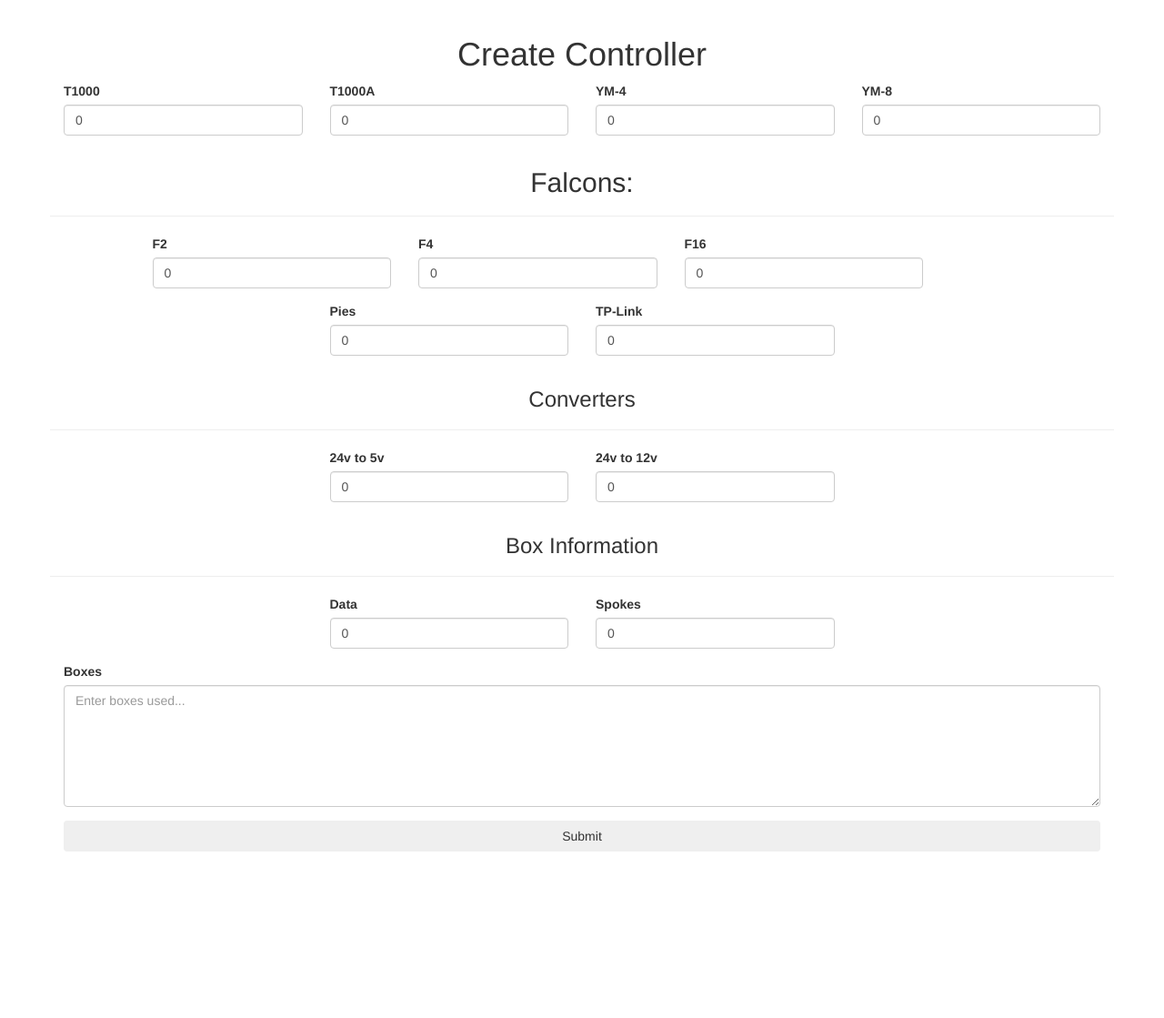
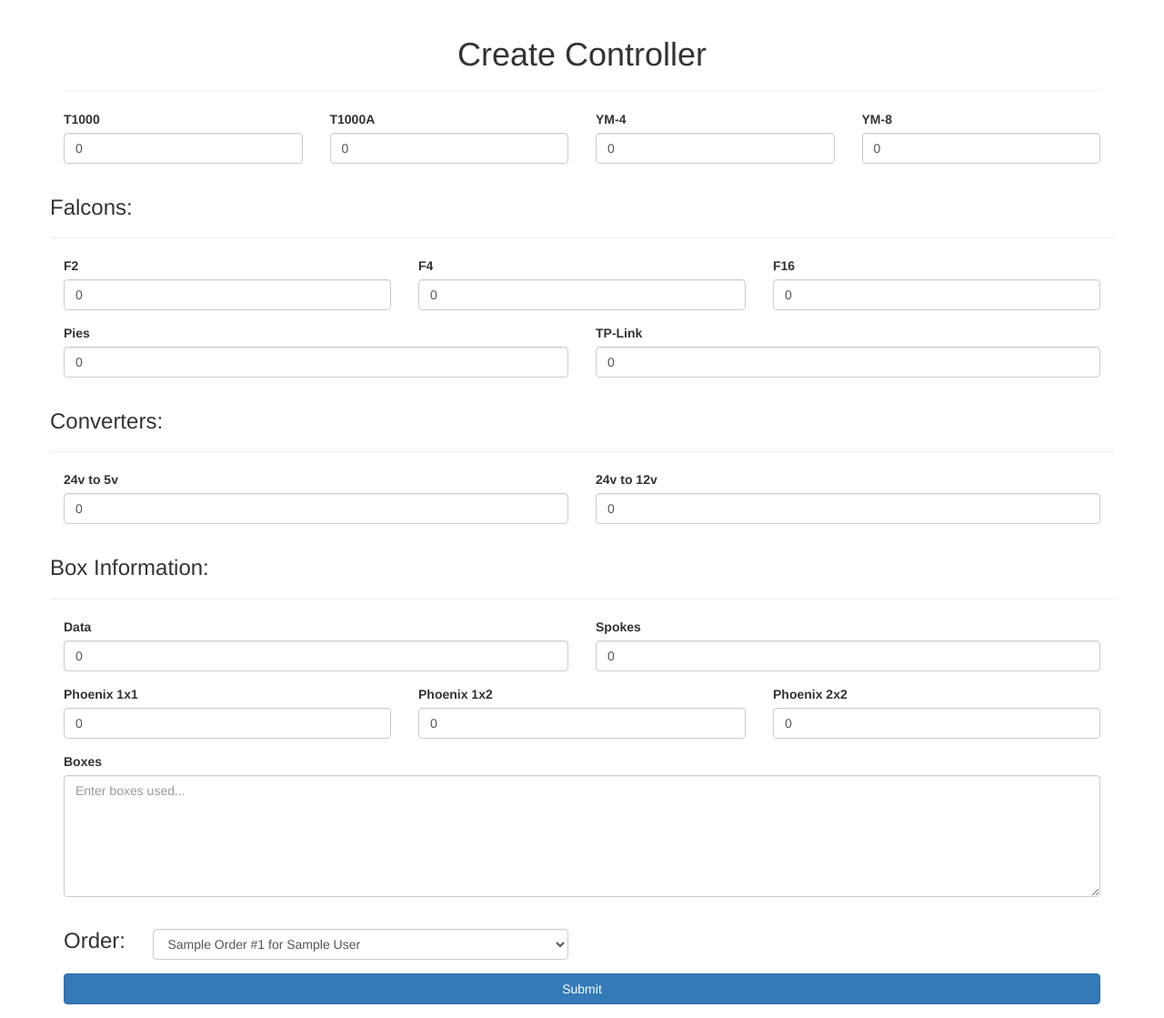
Before and after one commit to garinm90/work, a Flask app: page /create_controller in a window 1280 px wide. Shown: the part 52-1171 px from the top of the page at 91% size. Before the commit the page ends 988 px from the top, so only its background shows below. Run offline with Flask 2, Linux system fonts and the light colour scheme; a user stored in the database is signed in; tables that the repository leaves empty hold one stand-in row (values such as "Sample post"); some libraries are stand-ins or nearby versions.

Commit message:
Add rest of the form for controller creation

```diff
--- a/app/routes.py
+++ b/app/routes.py
@@ -231,7 +231,7 @@ def create_controller():
     orders = Order.query.all()
     form = CreateControllerForm()
     form.customer.choices = [(c.id, '{}'.format(c)) for c in customers]
-    form.order.choices = [(o.id, '{} Order #{}'.format(o.ride.capitalize(), o.id)) for o in orders]
+    form.order.choices = [(o.id, '{} Order #{} for {}'.format(o.ride.capitalize(), o.id, o.customer)) for o in orders]
     controller = Controller()
     if form.validate_on_submit():
         form.populate_obj(controller)
--- a/app/templates/create_controller.html
+++ b/app/templates/create_controller.html
@@ -5,7 +5,7 @@
 <div class="text-center">
     <h1>{{ title }}</h1>
 </div>
-
+<hr>
 <div class="row">
     <div class="col-lg-12">
         <form action="" method="post" class="form">
@@ -27,57 +27,67 @@
                     </div>
                 </div>
                 <div class="row">
-                        <div class="text-center">
-                            <h2>Falcons:</h2>
-                        </div>
+
+                    <h3>Falcons:</h3>
+
                     <hr>
-                        <div class="col-lg-offset-1 col-lg-3 col-md-3">
+                    <div class="col-lg-4 col-md-4">
                         {{ wtf.form_field(form.falcon_two) }}
                     </div>
-                        <div class="col-lg-3 col-md-3">
+                    <div class="col-lg-4 col-md-4">
                         {{ wtf.form_field(form.falcon_four) }}
                     </div>
-                        <div class="col-lg-3 col-md-3">
+                    <div class="col-lg-4 col-md-4">
                         {{ wtf.form_field(form.falcon_sixteen) }}
                     </div>
 
                 </div>
                 <div class="row">
-                        <div class="col-lg-offset-3 col-lg-3 col-md-3">
+                    <div class="col-lg-6 col-md-6">
                         {{ wtf.form_field(form.raspberry_pi) }}
                     </div>
-                        <div class="col-lg-3 col-md-3">
+                    <div class="col-lg-6 col-md-6">
                         {{ wtf.form_field(form.tp_link) }}
                     </div>
                 </div>
                 <div class="row">
-                        <div class="text-center">
-                            <h3>Converters</h3>
-                        </div>
+
+                    <h3>Converters:</h3>
+
                     <hr>
-                        <div class="col-lg-offset-3 col-lg-3 col-md-3">
+                    <div class="col-lg-6 col-md-6">
 
                         {{ wtf.form_field(form.twentyfour_to_five) }}
                     </div>
-                        <div class="col-lg-3 col-md-3">
+                    <div class="col-lg-6 col-md-6">
                         {{ wtf.form_field(form.twentyfour_to_twelve) }}
                     </div>
 
                 </div>
                 <div class="row">
-                        <div class="text-center">
-                            <h3>Box Information</h3>
-                        </div>
+
+                    <h3>Box Information:</h3>
+
                     <hr>
-                        <div class="col-lg-offset-3 col-lg-3 col-md-3">
+                    <div class="col-lg-6 col-md-6">
                         {{ wtf.form_field(form.number_of_datas) }}
                     </div>
-                        <div class="col-lg-3 col-md-3">
+                    <div class="col-lg-6 col-md-6">
                         {{ wtf.form_field(form.spokes) }}
                     </div>
                 </div>
                 <div class="row">
-
+                    <div class="col-md-4 col-lg-4">
+                        {{ wtf.form_field(form.phoenix_one_by_one) }}
+                    </div>
+                    <div class="col-md-4 col-lg-4">
+                        {{ wtf.form_field(form.phoenix_one_by_two) }}
+                    </div>
+                    <div class="col-md-4 col-lg-4">
+                        {{ wtf.form_field(form.phoenix_two_by_two) }}
+                    </div>
+                </div>
+                <div class="row">
                     <div class="col-md-6 col-lg-12">
                         <div>
                             {{ wtf.form_field(form.boxes, rows=6) }}
@@ -85,12 +95,19 @@
                     </div>
                 </div>
                 <div class="row">
+                    <div class="col-lg-1">
+                        <h3>Order: </h3>
+                    </div>
+                    <div class="col-lg-5">
+                        {{ wtf.form_field(form.order)}}
+                    </div>
+                </div>
+                <div class="row">
                     <div class="col-lg-12 col-md-6 col-sm-2">
-                            {{ wtf.form_field(form.submit, class='btn-block btn-primarmy btn') }}
+                        {{ wtf.form_field(form.submit, class='btn-block btn-primary btn') }}
 
                     </div>
                 </div>
-
             </div>
         </form>
     </div>
```
Lines whose indentation alone changed are shown as unchanged.
